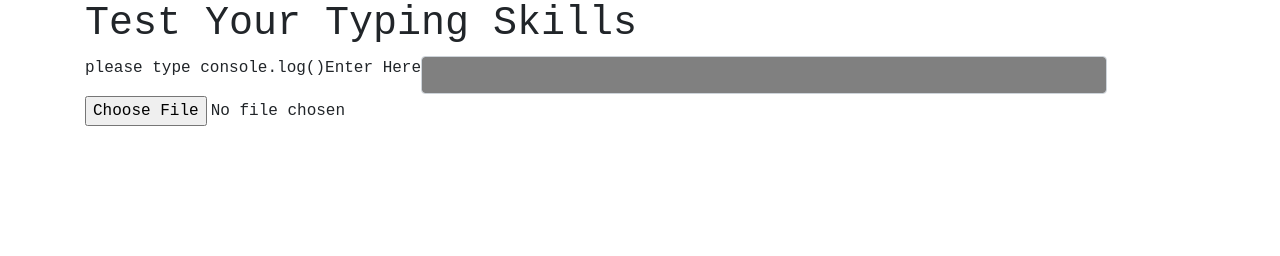
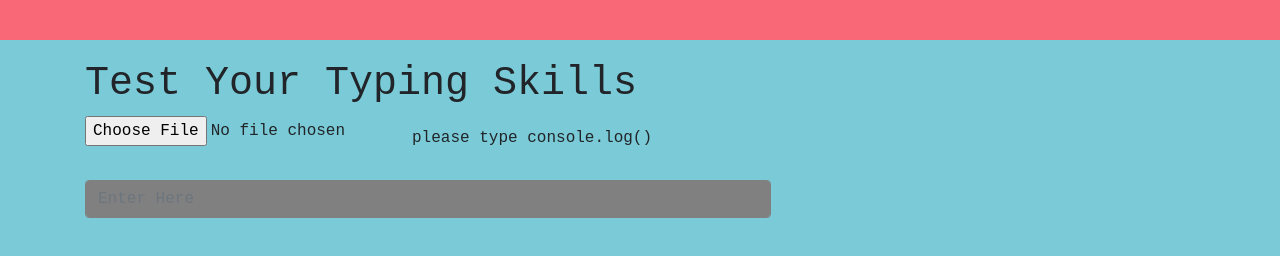
Before and after one commit to Knutsenjamie/typing-teacher, a website built with webpack: page src/index.html in a window 1280 px wide. Built offline with nearby package versions, Linux system fonts and the light colour scheme.

Commit message:
add more styling to css sheet
Co-authored-by: Cassandra Copp <cass16180@gmail.com>
Co-authored-by: James Wyn <thisisjameswyn@gmail.com>

```diff
--- a/src/css/styles.css
+++ b/src/css/styles.css
@@ -1,41 +1,53 @@
 body {
   font-family: 'Cutive Mono', monospace;
   font-family: 'Share Tech Mono', monospace;
+  background-color: #7acbd7;
   }
 
   input[type=text] {
     background-color: grey;
-  }
-
-  label {
-    float: left;
+    border: 1px solid grey;
+    color: #dc3545;
   }
 
   input[type=text]:focus, textarea:focus {
-    box-shadow: 0 0 5px rgb(81, 238, 212);
-    padding: 3px 0px 3px 3px;
-    margin: 5px 1px 3px 0px;
-    border: 1px solid  rgb(81, 238, 212);
+    box-shadow: 0 0 5px #D9F868;
+    /* padding: 3px 0px 3px 3px; */
+    /* margin: 5px 1px 3px 0px; */
+    border: 1px solid  #D9F868;
     background-color: rgb(189, 189, 189);
-  }
-
-  input:focus + label {
-    vertical-align: center;
-    color: red;
+    color:#28a745;
+    /* box-sizing: border-box; */
   }
 
   #showTextCont {
-
+    /* margin-top: 10px; */
+    padding-top: 10px;
   }
 
   #inputText {
-
+    /* margin-top: 10px; */
+    padding-top: 10px;
   }
 
   #inputBox {
-
+    /* margin-top: 10px; */
+    padding-top: 10px;
   }
 
   #file {
+    /* margin-top: 20px; */
+  }
 
+  #topBar {
+    background-color: #f96876;
+    padding: 20px;
+    /* height: 100px; */
   }
+
+  #title {
+    /* color: #eefdb8; */
+    /* color: #fdb9bf; */
+    padding-top: 20px;
+    /* font-weight: bold; */
+  }
--- a/src/index.html
+++ b/src/index.html
@@ -9,21 +9,23 @@
   <title>Typing Teacher</title>
 </head>
 <body>
+  <div id="topBar">
+    <!-- <div class="container">
+    </div> -->
+  </div>
   <div class="container">
-    <h1>Test Your Typing Skills</h1>
+    <div id="topArea"></div>
+    <h1 id="title">Test Your Typing Skills</h1>
     <div class="input-group has-validation">
-    <div id="showTextCont">
-      <div class="showText"></div>
-    </div>
-    <div id="inputText">
-      <label for="inputTextbox">Enter Here</label>
-    </div>
-    <div id="inputBox">
-      <input id="inputTextbox" type="text" size="65" class="form-control">
-    </div>
-    <div id="file">
-      <input id="inputFile" type="file" class="form-control-file">
-    </div>
+      <div id="file">
+        <input id="inputFile" type="file" class="form-control-file"><br>
+      </div>
+      <div id="showTextCont">
+        <div class="showText"></div>
+      </div>
+      <div id="inputBox">
+        <input id="inputTextbox" type="text" placeholder="Enter Here" size="65" class="form-control">
+      </div>
     </div>
   </div>
 </body>
```
